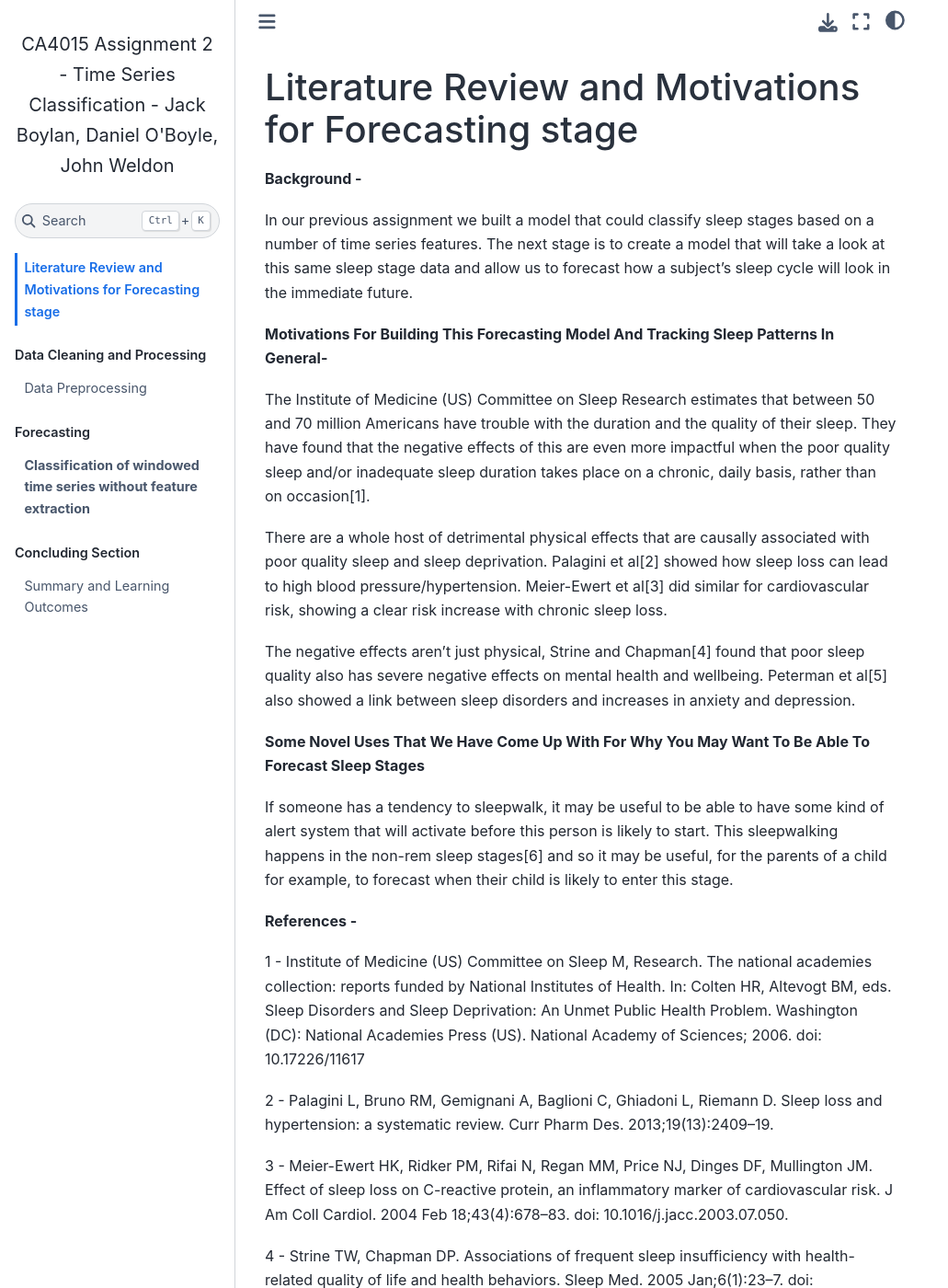
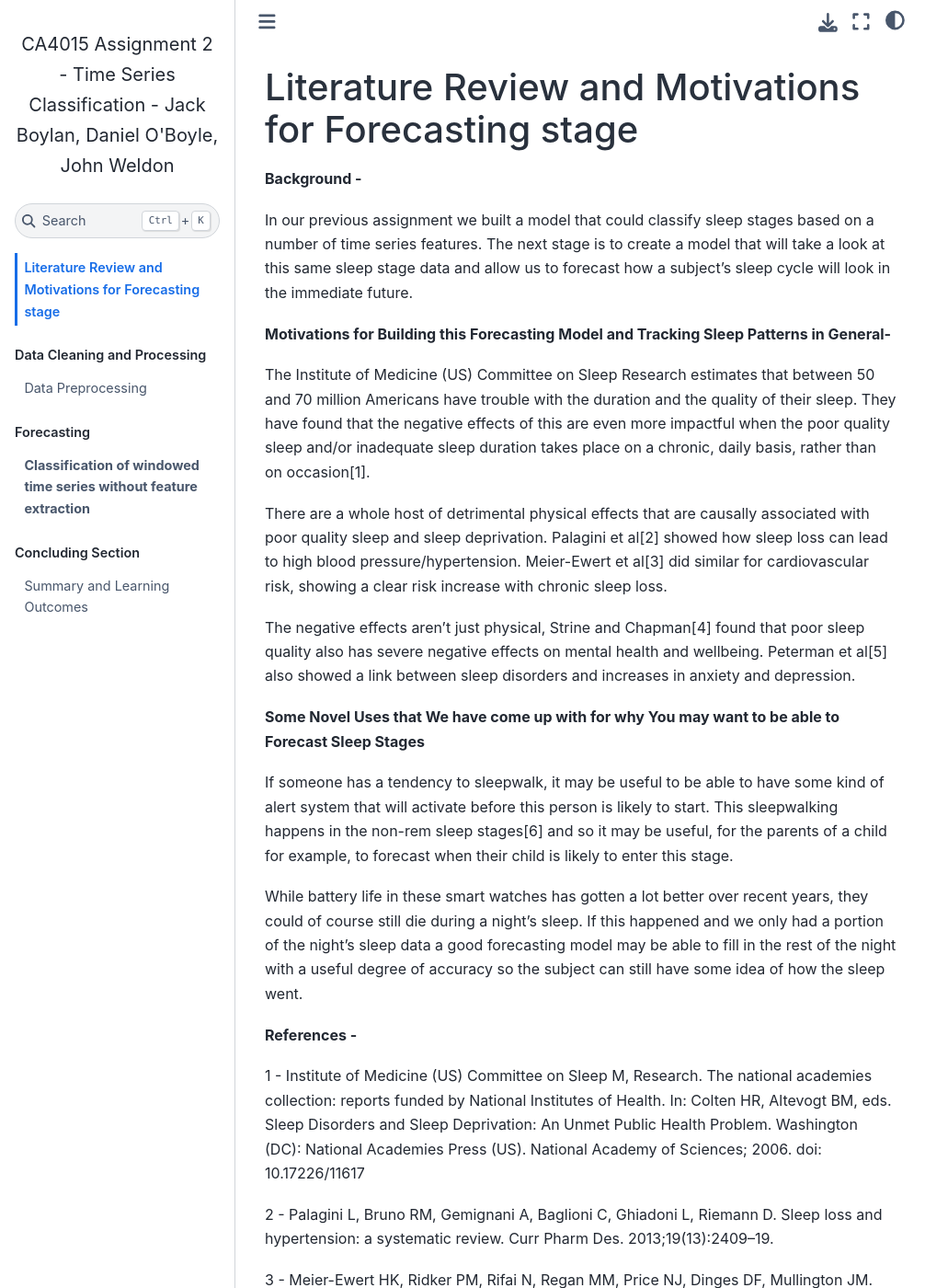
Before and after one commit to weldonj/CA4015_Assignment_3, a Jupyter Book: the page built from Intro_and_Desc_of_Data.md, in a window 1280 px wide and 1400 px high. Shown: the whole window at 92% size, without its empty margins (0-1031 px from the left). Built offline with Jupyter Book 1.0.4 settings and Sphinx 7.4.7 and the Sphinx Book theme 1.1.4, drawn with Linux system fonts in a browser that asks for light colours.

Commit message:
Update Intro_and_Desc_of_Data.md

```diff
--- a/Intro_and_Desc_of_Data.md
+++ b/Intro_and_Desc_of_Data.md
@@ -4,7 +4,7 @@
 
 In our previous assignment we built a model that could classify sleep stages based on a number of time series features. The next stage is to create a model that will take a look at this same sleep stage data and allow us to forecast how a subject's sleep cycle will look in the immediate future.
 
-**Motivations For Building This Forecasting Model And Tracking Sleep Patterns In General-**
+**Motivations for Building this Forecasting Model and Tracking Sleep Patterns in General-**
 
 The Institute of Medicine (US) Committee on Sleep Research estimates that between 50 and 70 million Americans have trouble with the duration and the quality of their sleep. They have found that the negative effects of this are even more impactful when the poor quality sleep and/or inadequate sleep duration takes place on a chronic, daily basis, rather than on occasion[1].
 
@@ -12,9 +12,11 @@ There are a whole host of detrimental physical effects that are causally associa
 
 The negative effects aren't just physical, Strine and Chapman[4] found that poor sleep quality also has severe negative effects on mental health and wellbeing. Peterman et al[5] also showed a link between sleep disorders and increases in anxiety and depression.
 
-**Some Novel Uses That We Have Come Up With For Why You May Want To Be Able To Forecast Sleep Stages**
+**Some Novel Uses that We have come up with for why You may want to be able to Forecast Sleep Stages**
 
 If someone has a tendency to sleepwalk, it may be useful to be able to have some kind of alert system that will activate before this person is likely to start. This sleepwalking happens in the non-rem sleep stages[6] and so it may be useful, for the parents of a child for example, to forecast when their child is likely to enter this stage.
+
+While battery life in these smart watches has gotten a lot better over recent years, they could of course still die during a night's sleep. If this happened and we only had a portion of the night's sleep data a good forecasting model may be able to fill in the rest of the night with a useful degree of accuracy so the subject can still have some idea of how the sleep went.
 
 
 
```
